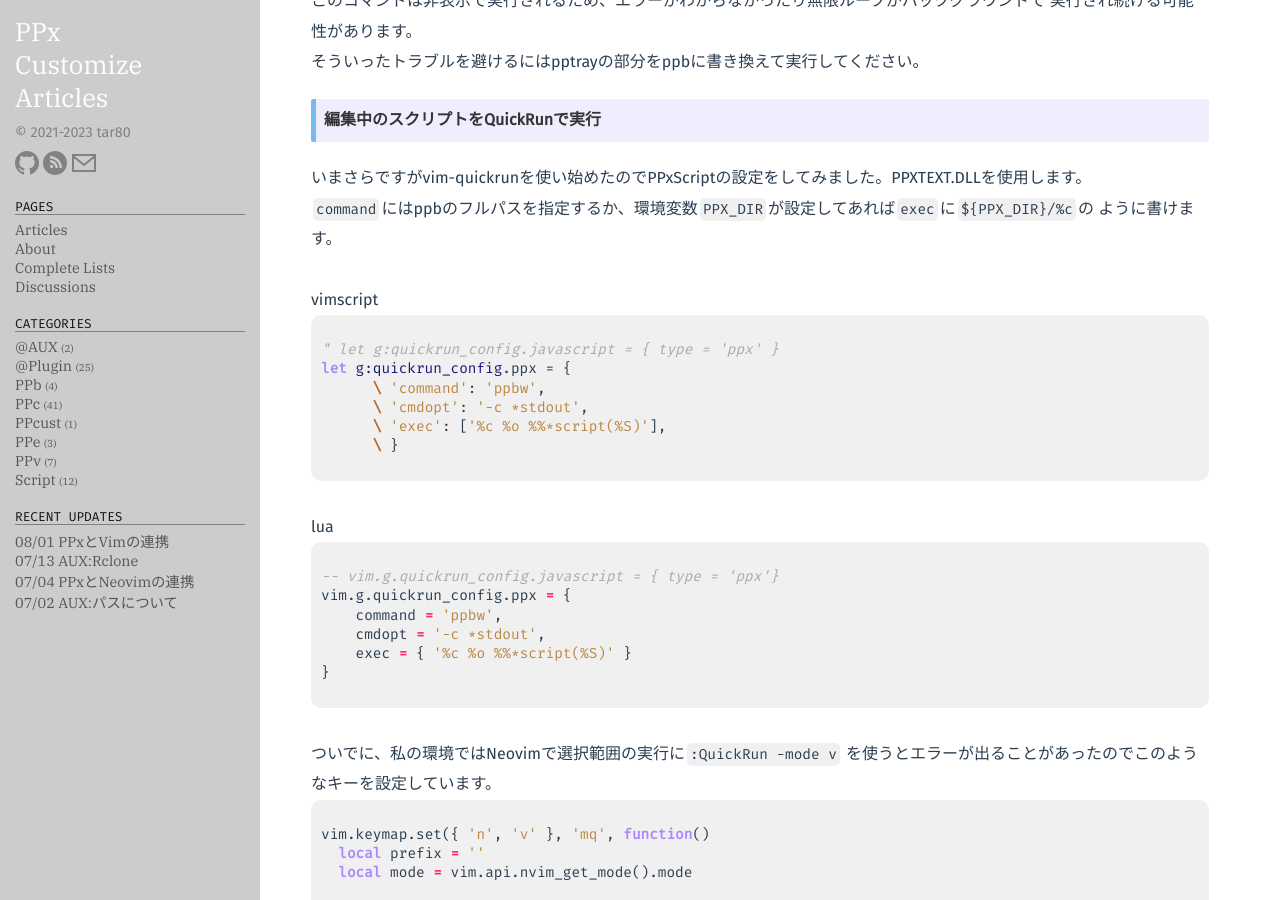
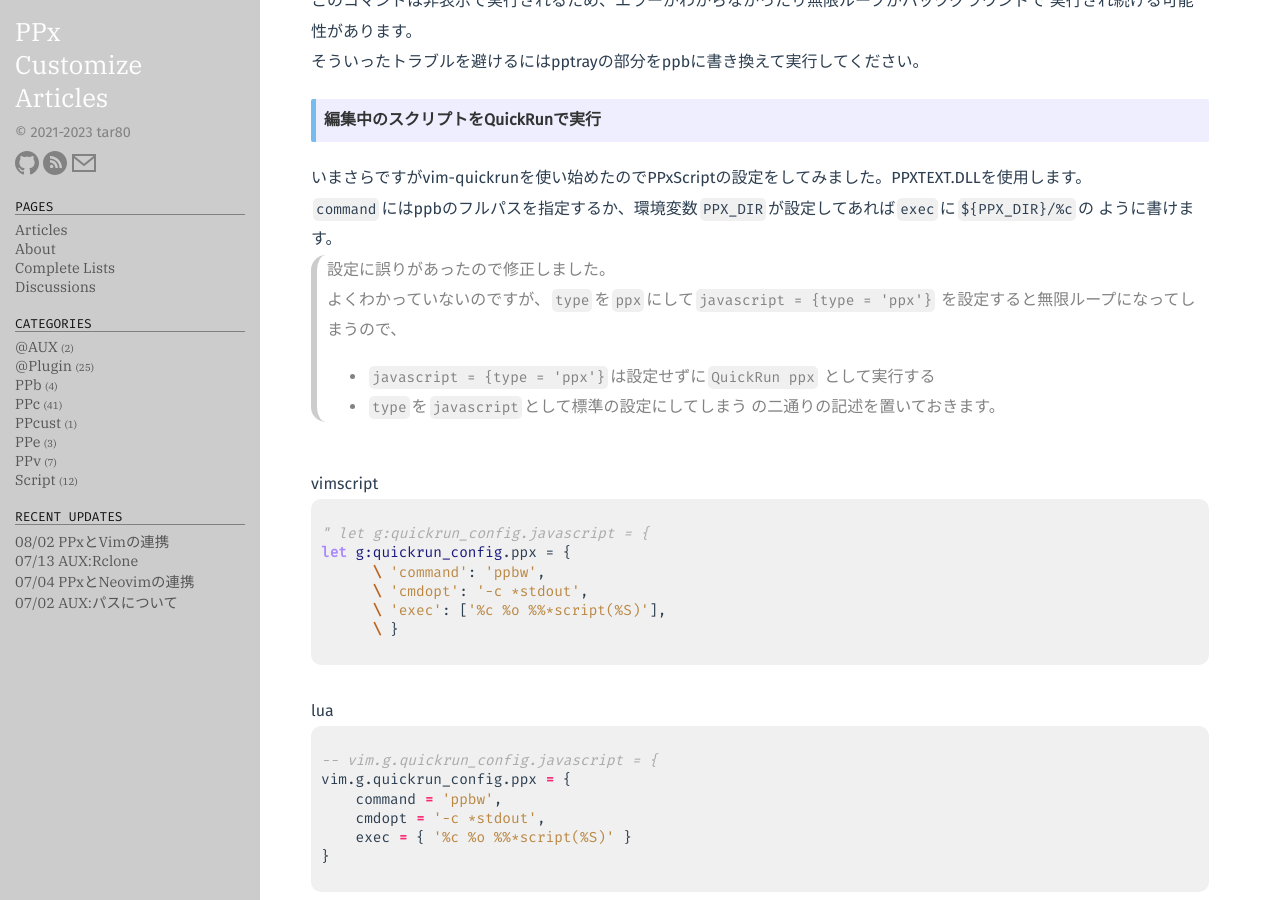
Before and after one commit to tar80/pages-pca, a Jekyll site: the page built from _posts/22-02-22-vim_ideas.md, in a window 1280 px wide and 900 px high, scrolled down 4618 px. Built offline with Jekyll 4.4.1, drawn with Linux system fonts in a browser that asks for light colours; some web fonts are replaced; some of the changed text lies outside the part shown.

Commit message:
Fix vim ideasにquickrunの項目を修正

````diff
--- a/_posts/22-02-22-vim_ideas.md
+++ b/_posts/22-02-22-vim_ideas.md
@@ -2,8 +2,8 @@
 layout: post
 title: PPxとvimの連携
 version: PPx183以降
-date: 2023-08-01
-comment: vim-quickrunの項目を追加
+date: 2023-08-02
+comment: vim-quickrunの項目の誤りを修正
 categories: PPc
 ---
 
@@ -176,10 +176,18 @@ execute "!start" $PPX_DIR."\\pptrayw.exe -c *script %"
 `command`にはppbのフルパスを指定するか、環境変数`PPX_DIR`が設定してあれば`exec`に`${PPX_DIR}/%c`の
 ように書けます。
 
+> 設定に誤りがあったので修正しました。
+> よくわかっていないのですが、`type`を`ppx`にして`javascript = {type = 'ppx'}`
+> を設定すると無限ループになってしまうので、
+>
+> - `javascript = {type = 'ppx'}`は設定せずに`QuickRun ppx` として実行する
+> - `type`を`javascript`として標準の設定にしてしまう
+> の二通りの記述を置いておきます。
+
 <BR>
 vimscript
 ```vim
-" let g:quickrun_config.javascript = { type = 'ppx' }
+" let g:quickrun_config.javascript = {
 let g:quickrun_config.ppx = {
       \ 'command': 'ppbw',
       \ 'cmdopt': '-c *stdout',
````
Also changed, not shown: other parts of _posts/22-02-22-vim_ideas.md (+1 -1 lines).
